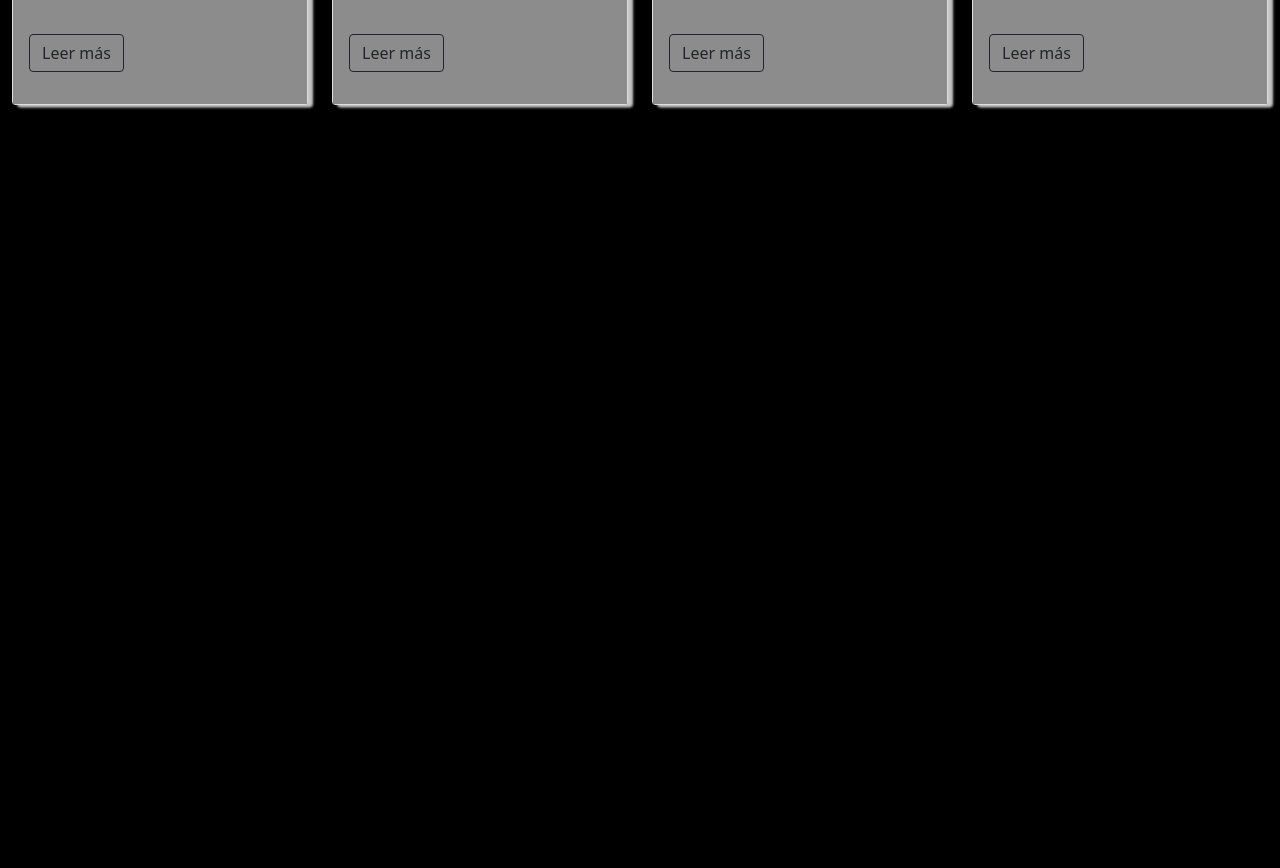
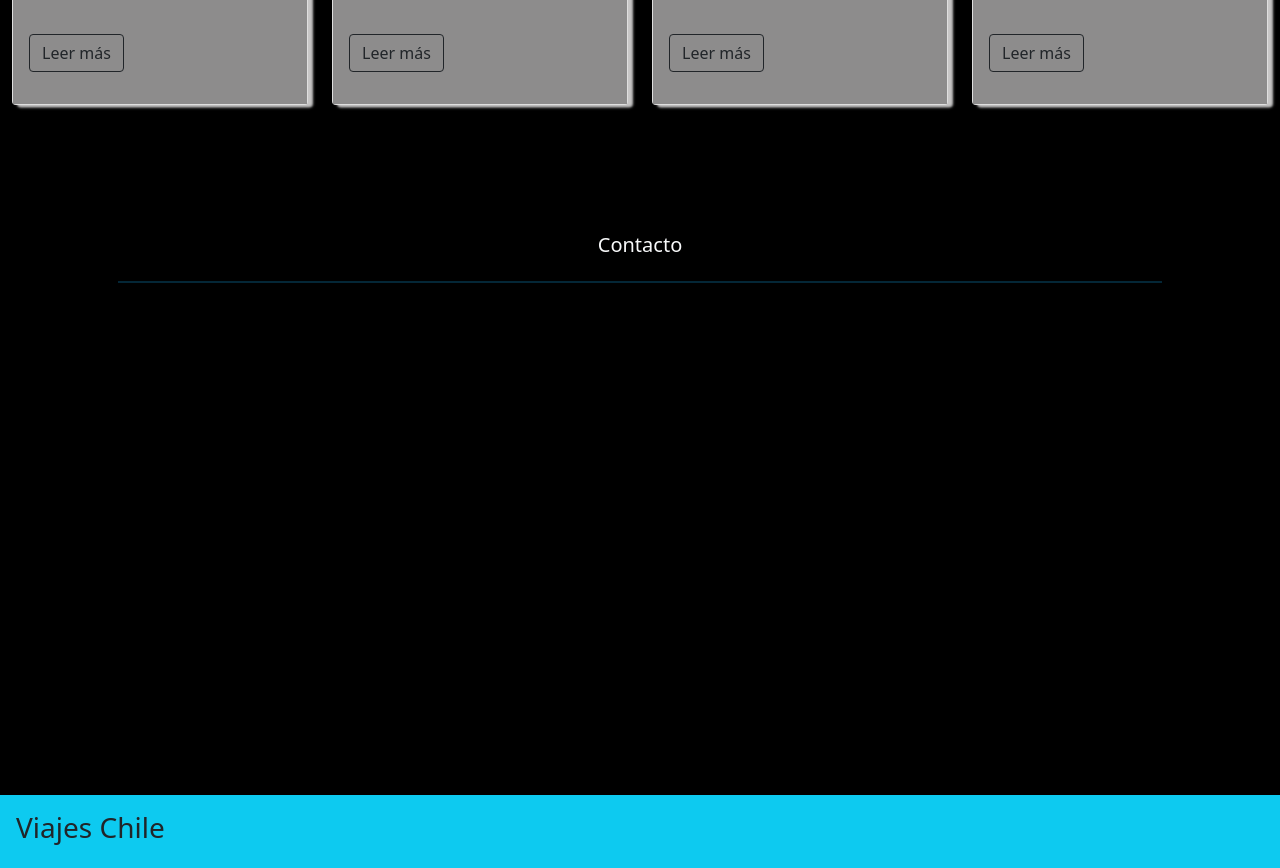
Before and after one commit to Darkos089/PruebaModulo1, a plain HTML site: page index.html in a window 1280 px wide. Shown: the part 1920-2788 px from the top of the page. Before the commit the page ends 2449 px from the top, so only its background shows below. Drawn offline with nearby package versions, Linux system fonts and the light colour scheme; a script that the page names is missing.

Commit message:
seccionFooterMited

```diff
--- a/assets/js/app.js
+++ b/assets/js/app.js
@@ -22,7 +22,7 @@ $(document).ready(function () {
 
 
 
-
+// se debe colocar un  Modal para el quines somos en   tamaño sm o md
 
 
 
--- a/index.html
+++ b/index.html
@@ -173,7 +173,8 @@
                         <div class="card-body ">
                             <h5 class="card-title mb-5">Lorem ipsum dolor sit amet consectetur, adipisicing elit. Hic,
                                 corrupti?</h5>
-                            <p class="card-text2"  id="disabletexto2">Lorem ipsum dolor sit amet consectetur adipisicing elit. Quas aliquid
+                            <p class="card-text2" id="disabletexto2">Lorem ipsum dolor sit amet consectetur adipisicing
+                                elit. Quas aliquid
                                 vitae pariatur ut cum, iure temporibus, fugiat explicabo asperiores repellendus atque
                                 vel placeat sit dolore non repudiandae eos quasi laudantium assumenda suscipit officiis
                                 ex nisi. Placeat accusantium a accusamus ipsam aliquid voluptates, reprehenderit velit,
@@ -192,7 +193,8 @@
                         <div class="card-body ">
                             <h5 class="card-title mb-5">Lorem ipsum dolor sit amet consectetur adipisicing elit.
                                 Corporis, odio.</h5>
-                            <p class="card-text3"  id="disabletexto3">Lorem ipsum dolor sit amet consectetur adipisicing elit. Veniam, vero
+                            <p class="card-text3" id="disabletexto3">Lorem ipsum dolor sit amet consectetur adipisicing
+                                elit. Veniam, vero
                                 asperiores distinctio fugiat, quos repellat odio voluptas eius ut necessitatibus maxime
                                 sapiente et eveniet? Animi, odio repellat illum neque soluta reiciendis eum fugit,
                                 adipisci minus asperiores, et labore. Ut similique quam accusantium odio officiis
@@ -212,7 +214,8 @@
                         <div class="card-body">
                             <h5 class="card-title mb-5">Lorem ipsum dolor sit amet consectetur adipisicing elit. Quo,
                                 natus?</h5>
-                            <p class="card-text4"  id="disabletexto4">Lorem ipsum dolor, sit amet consectetur adipisicing elit. Error nobis
+                            <p class="card-text4" id="disabletexto4">Lorem ipsum dolor, sit amet consectetur adipisicing
+                                elit. Error nobis
                                 aspernatur tempore dignissimos illo quidem ipsa reiciendis incidunt praesentium
                                 blanditiis nesciunt ullam doloribus harum architecto deleniti, quaerat ex iure impedit
                                 quia unde repellat? Dolor debitis obcaecati pariatur labore quas. Alias natus error,
@@ -230,14 +233,22 @@
         </div>
     </section>
     <!-- Formulario -->
-    <section>
-        <div data-tf-widget="ekuYGAxQ" style="width:100%;height:400px;"></div><script src="//embed.typeform.com/next/embed.js"></script>
+    <section class="container p-5" id="contacto">
+        <p class="h5 text-center p-2 mt-5 text-light  ">Contacto</p>
+        <hr>
+        <div class="pt-5" data-tf-widget="ekuYGAxQ" style="width:100%;height:400px;"></div>
+        <script src="//embed.typeform.com/next/embed.js"></script>
     </section>
 
 
 
     <!-- barra viajes Chile -->
-    <footer>
+    <footer class="container-fluid bg-info p-3 mt-5">
+        <div>
+            <h3>Viajes Chile</h3>
+        </div>
+
+
 
 
     </footer>
```
Also changed, not shown: 1 other file.
